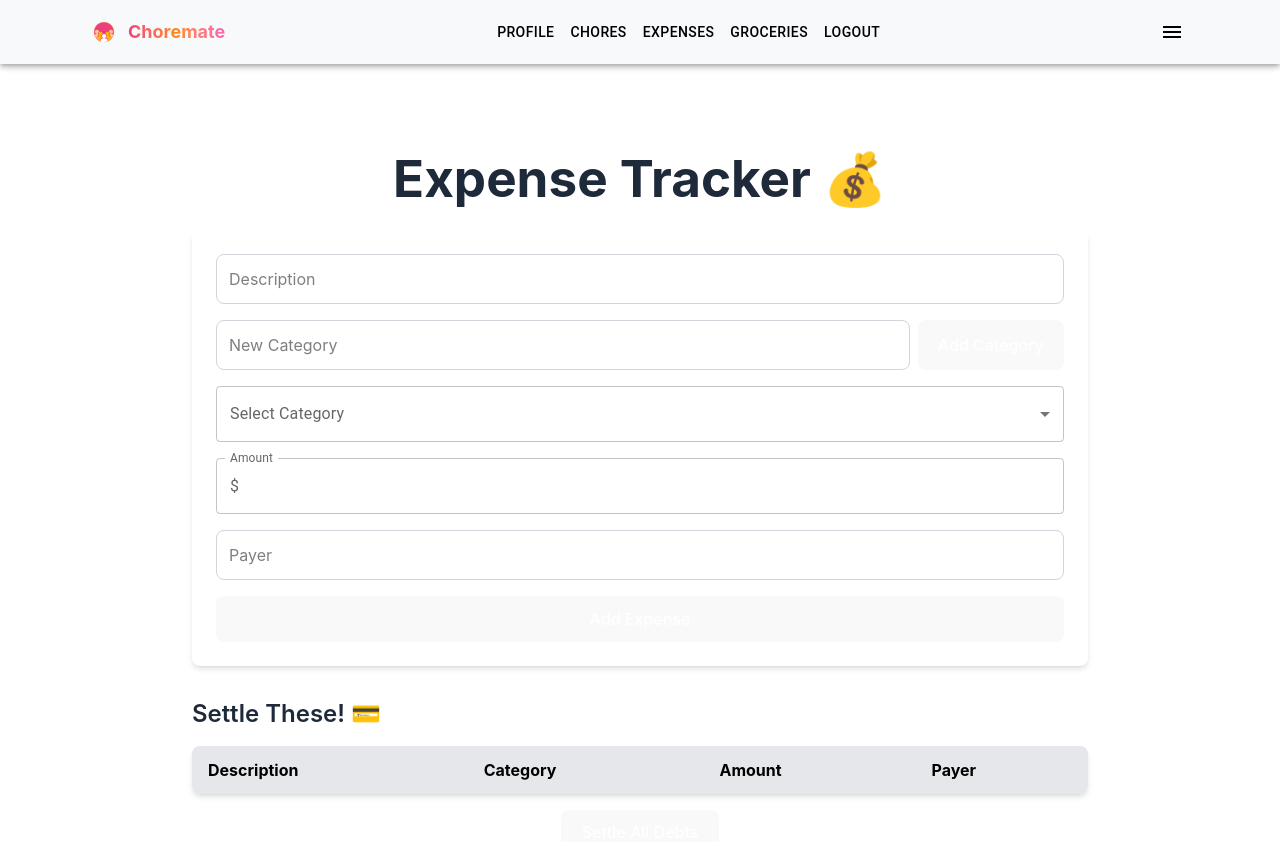
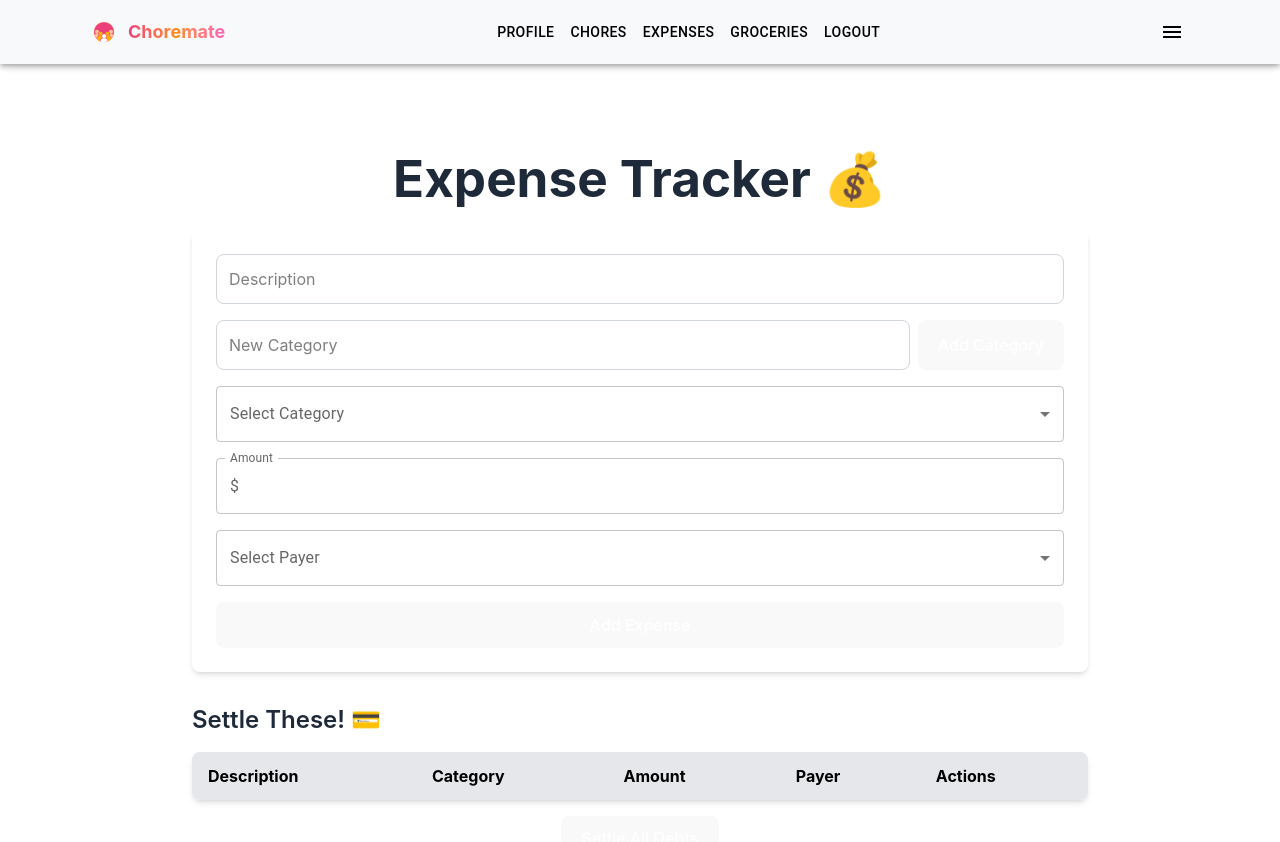
Before and after one commit to cs4241-c25/final-project-team-pike, a React (Vite) app in the folder client/: page /expense-tracker in a window 1280 px wide. Shown: the top 842 px of the page. Built offline with nearby package versions, Linux system fonts and the light colour scheme.

Commit message:
edited the expense tracker without api call to backend, but front end fully works

```diff
--- a/client/src/pages/Expense.jsx
+++ b/client/src/pages/Expense.jsx
@@ -7,25 +7,18 @@ export default function ExpenseTracker() {
     const [newCategory, setNewCategory] = useState("");
     const [editIndex, setEditIndex] = useState(null);
     const [expenses, setExpenses] = useState([]);
-    const [debts, setDebts] = useState([]); // List of unsettled debts
-    const [settledTransactions, setSettledTransactions] = useState([]); // List of past paid transactions
-    const [showSettledTransactions, setShowSettledTransactions] = useState(false); // Toggle for past expenses
+    const [debts, setDebts] = useState([]);
+    const [settledTransactions, setSettledTransactions] = useState([]);
+    const [showSettledTransactions, setShowSettledTransactions] = useState(false);
 
-    // Commented out API calls
-    /*
-    const fetchExpenses = useCallback(() => {
-        fetch("http://localhost:3000/api/expenses", { credentials: "include" })
-            .then((response) => response.json())
-            .then((data) => setExpenses(data))
-            .catch((error) => console.error("Error fetching expenses:", error));
-    }, []);
+    // Sample list of users, this could come from API or context
+    const users = [
+        { id: "1", name: "John Doe" },
+        { id: "2", name: "Jane Smith" },
+        { id: "3", name: "Alice Johnson" },
+    ];
 
-    useEffect(() => {
-        fetchExpenses();
-    }, [fetchExpenses]);
-    */
-
-    // Add an expense
+    // Add or Edit an Expense
     const addExpense = () => {
         const newExpense = { ...form, amount: parseFloat(form.amount) };
 
@@ -33,16 +26,30 @@ export default function ExpenseTracker() {
             const updatedExpenses = [...expenses];
             updatedExpenses[editIndex] = newExpense;
             setExpenses(updatedExpenses);
+            setDebts(updatedExpenses);
             setEditIndex(null);
         } else {
             setExpenses([...expenses, newExpense]);
-            setDebts([...debts, newExpense]); // Simultaneously add to debts table
+            setDebts([...debts, newExpense]);
         }
 
         setForm({ description: "", category: "", amount: "", payer: "" }); // Reset form
     };
 
-    // Add category
+    // Edit an Expense
+    const editExpense = (index) => {
+        setForm(debts[index]);
+        setEditIndex(index);
+    };
+
+    // Remove an Expense
+    const removeExpense = (index) => {
+        const updatedExpenses = expenses.filter((_, i) => i !== index);
+        setExpenses(updatedExpenses);
+        setDebts(updatedExpenses);
+    };
+
+    // Add Category
     const addCategory = () => {
         if (newCategory && !categories.includes(newCategory)) {
             setCategories([...categories, newCategory]);
@@ -50,25 +57,10 @@ export default function ExpenseTracker() {
         }
     };
 
-    // Remove expense (commented out API call)
-    /*
-    const removeExpense = (index) => {
-        fetch(`http://localhost:3000/api/expenses/${expenses[index].id}`, {
-            method: "DELETE",
-            credentials: "include"
-        })
-            .then(() => {
-                const updatedExpenses = expenses.filter((_, i) => i !== index);
-                setExpenses(updatedExpenses);
-            })
-            .catch((error) => console.error("Error deleting expense:", error));
-    };
-    */
-
-    // Settle all debts (currently only clearing UI)
+    // Settle all debts
     const settleAllDebts = () => {
-        setSettledTransactions([...settledTransactions, ...debts]); // Move debts to settled transactions
-        setDebts([]); // Clear unsettled debts
+        setSettledTransactions([...settledTransactions, ...debts]);
+        setDebts([]);
     };
 
     return (
@@ -125,12 +117,22 @@ export default function ExpenseTracker() {
                     }}
                 />
 
-                <input
-                    className="w-full p-3 border border-gray-300 rounded-lg focus:ring-2 focus:ring-blue-500 text-black"
-                    placeholder="Payer"
-                    value={form.payer}
-                    onChange={(e) => setForm({ ...form, payer: e.target.value })}
-                />
+                <FormControl fullWidth>
+                    <InputLabel>Select Payer</InputLabel>
+                    <Select
+                        value={form.payer}
+                        onChange={(e) => setForm({ ...form, payer: e.target.value })}
+                        label="Select Payer"
+                    >
+                        <MenuItem value="">Select Payer</MenuItem>
+                        {users.map((user) => (
+                            <MenuItem key={user.id} value={user.name}>
+                                {user.name}
+                            </MenuItem>
+                        ))}
+                    </Select>
+                </FormControl>
+
                 <button
                     className="w-full px-4 py-2 bg-green-600 text-white rounded-lg hover:bg-green-700 transition"
                     onClick={addExpense}
@@ -149,6 +151,7 @@ export default function ExpenseTracker() {
                         <th className="py-3 px-4 text-left">Category</th>
                         <th className="py-3 px-4 text-left">Amount</th>
                         <th className="py-3 px-4 text-left">Payer</th>
+                        <th className="py-3 px-4 text-left">Actions</th>
                     </tr>
                     </thead>
                     <tbody className="text-black">
@@ -158,13 +161,26 @@ export default function ExpenseTracker() {
                             <td className="py-3 px-4">{debt.category}</td>
                             <td className="py-3 px-4">${debt.amount.toFixed(2)}</td>
                             <td className="py-3 px-4">{debt.payer}</td>
+                            <td className="py-3 px-4">
+                                <button
+                                    className="px-3 py-1 bg-yellow-500 text-white rounded-lg mr-2"
+                                    onClick={() => editExpense(index)}
+                                >
+                                    Edit
+                                </button>
+                                <button
+                                    className="px-3 py-1 bg-red-500 text-white rounded-lg"
+                                    onClick={() => removeExpense(index)}
+                                >
+                                    Remove
+                                </button>
+                            </td>
                         </tr>
                     ))}
                     </tbody>
                 </table>
             </div>
 
-            {/* Settle All Debts Button */}
             <button
                 className="mt-4 px-6 py-3 bg-purple-600 text-white rounded-lg hover:bg-purple-700 transition"
                 onClick={settleAllDebts}
@@ -172,36 +188,12 @@ export default function ExpenseTracker() {
                 Settle All Debts
             </button>
 
-            {/* Toggle Button for Viewing Settled Transactions */}
             <button
                 className="mt-4 px-6 py-3 bg-gray-600 text-white rounded-lg hover:bg-gray-700 transition"
                 onClick={() => setShowSettledTransactions(!showSettledTransactions)}
             >
                 {showSettledTransactions ? "Hide Settled Transactions" : "View Settled Transactions"}
             </button>
-
-            {/* Settled Transactions Section */}
-            {showSettledTransactions && settledTransactions.length > 0 && (
-                <div className="w-full max-w-4xl mt-8">
-                    <h2 className="text-2xl font-semibold text-gray-800 mb-4">Settled Transactions ✅</h2>
-                    <table className="w-full border-collapse bg-white shadow-md rounded-lg overflow-hidden">
-                        <thead>
-                        <tr className="bg-gray-200 text-black">
-                            <th className="py-3 px-4 text-left">Description</th>
-                            <th className="py-3 px-4 text-left">Amount</th>
-                        </tr>
-                        </thead>
-                        <tbody className="text-black">
-                        {settledTransactions.map((txn, index) => (
-                            <tr key={index} className="border-b hover:bg-gray-100 transition">
-                                <td className="py-3 px-4">{txn.description}</td>
-                                <td className="py-3 px-4">${txn.amount.toFixed(2)}</td>
-                            </tr>
-                        ))}
-                        </tbody>
-                    </table>
-                </div>
-            )}
         </div>
     );
 }
```
